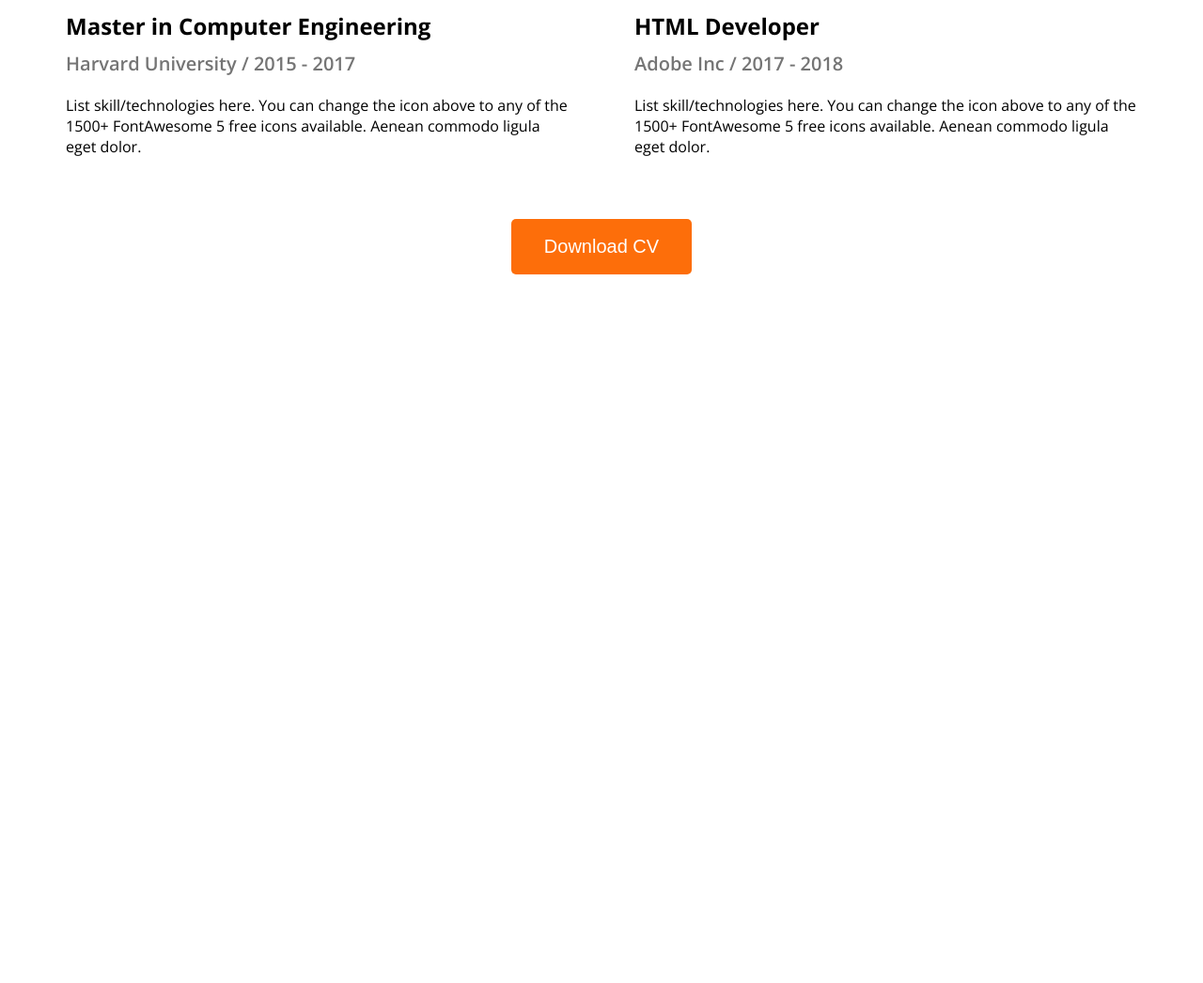
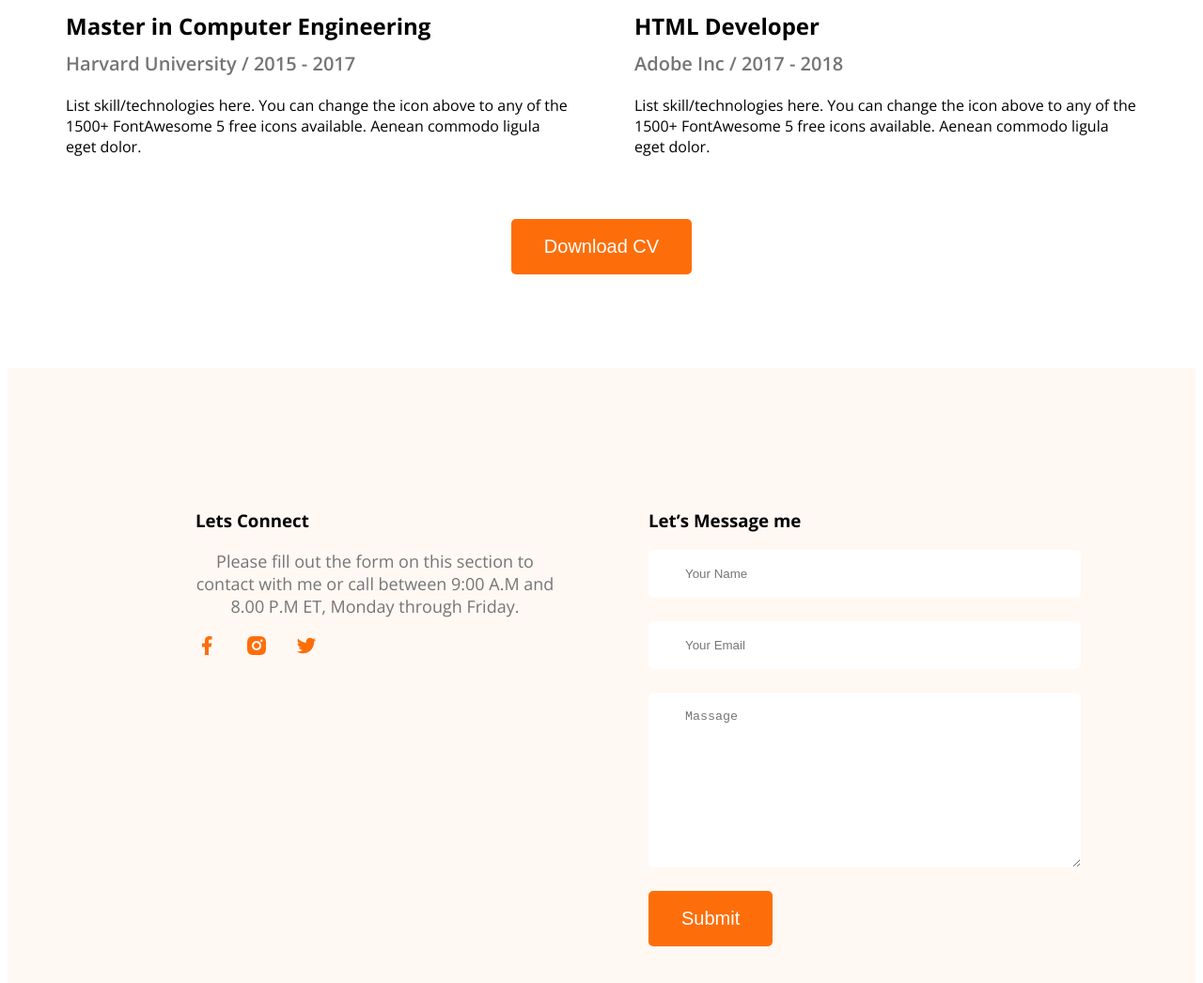
Before and after one commit to mdalihasanriyad/web-portfolio, a plain HTML site: page index.html in a window 1280 px wide. Shown: the part 2841-3887 px from the top of the page at 94% size. Before the commit the page ends 3141 px from the top, so only its background shows below. Drawn offline with nearby package versions, Linux system fonts and the light colour scheme.

Commit message:
all finished

```diff
--- a/index.html
+++ b/index.html
@@ -141,7 +141,24 @@
         </section>
     </main>
     <footer>
-
+        <div class="footer-column">
+            <h3 class="title-section">Lets Connect</h3>
+            <p class="section-discription">Please fill out the form on this section to contact with me or call between 9:00 A.M and 8.00 P.M ET, Monday through Friday.</p>
+            <div class="socal-icon">
+                <a href=""><img src="images/icons/facebook.png" alt=""></a>
+                <a href=""><img src="images/icons/insta.png" alt=""></a>
+                <a href=""><img src="images/icons/twitter.png" alt=""></a>
+            </div>
+        </div>
+        <div class="footer-column">
+            <h3 class="title-section">Let’s Message me</h3>
+            <form class="contact" action="">
+                <input type="text" placeholder="Your Name" name="" id="">
+                <input type="email" placeholder="Your Email" name="" id="">
+                <textarea name=""placeholder="Massage" id="" cols="30" rows="10"></textarea>
+                <input class="btn-primary" type="submit" value="Submit">
+            </form>
+        </div>
     </footer>
 </body>
 
--- a/styles/style.css
+++ b/styles/style.css
@@ -154,16 +154,19 @@ skill {
     gap: 70px;
 }
 
-.resume-item-institute, .resume-item-disceiption {
-    color:  #757575;
+.resume-item-institute,
+.resume-item-disceiption {
+    color: #757575;
     font-size: 20px;
     font-weight: 600;
 }
-.resume-item-institute{
+
+.resume-item-institute {
     margin-bottom: 20px;
     margin-top: 0;
 }
-.resume-item-disceiption{
+
+.resume-item-disceiption {
     border-top: 20px;
 }
 
@@ -172,11 +175,40 @@ skill {
     font-size: 30px;
     font-weight: 700;
 }
-.resume-item-title{
+
+.resume-item-title {
     margin-bottom: 10px;
 }
 
-.download-cv{
+.download-cv {
     text-align: center;
     margin-top: 50px;
 }
+
+/* footer style */
+footer {
+    display: flex;
+    gap: 100px;
+    margin-top: 100px;
+    padding: 130px 200px;
+    background-color: #FFF8F3;
+}
+.socal-icon a{
+    margin-right: 25px;
+}
+
+.footer-column {
+    width: 50%;
+}
+
+.contact input[type="text"], .contact input[type="email"],
+textarea {
+    display: block;
+    margin-bottom: 25px;
+    padding: 18px 39px;
+    color: #474747;
+    border-radius: 5px;
+    background: #FFF;
+    border: 0;
+    width: 100%;
+}
```
